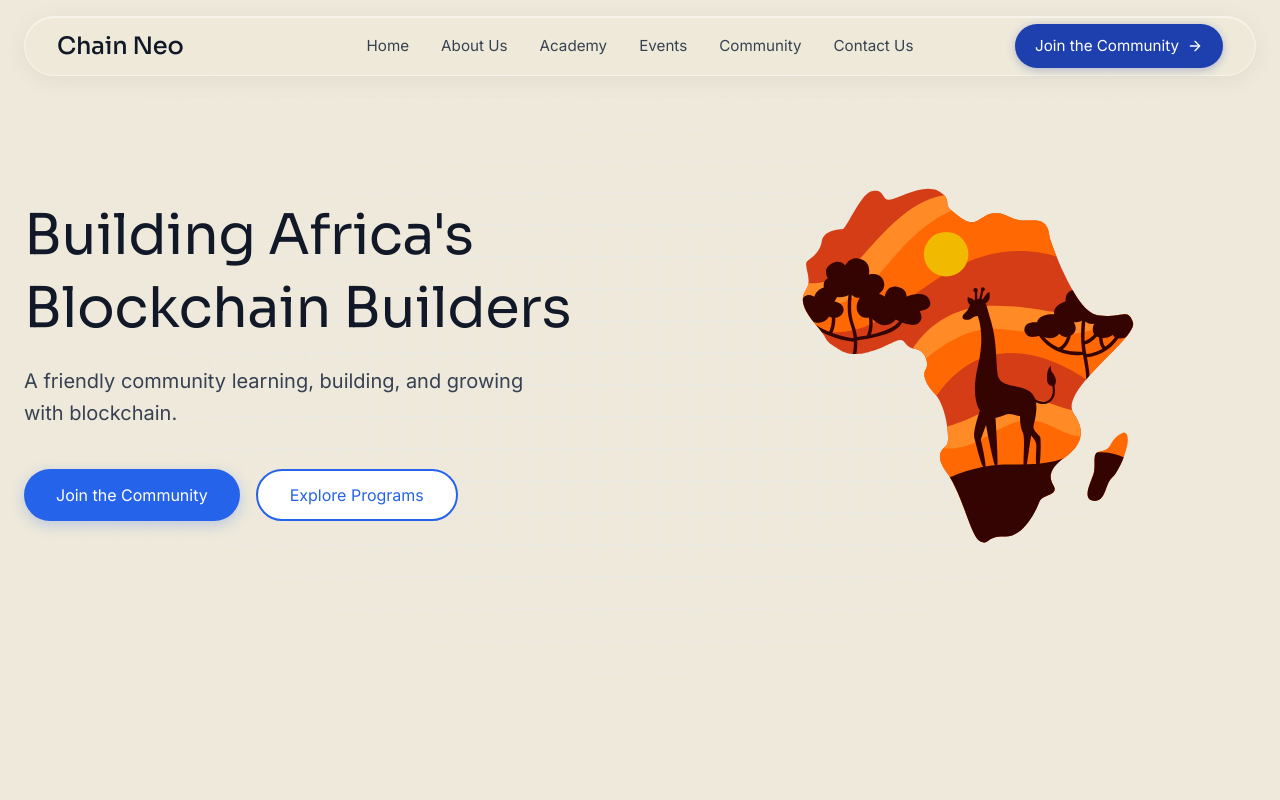
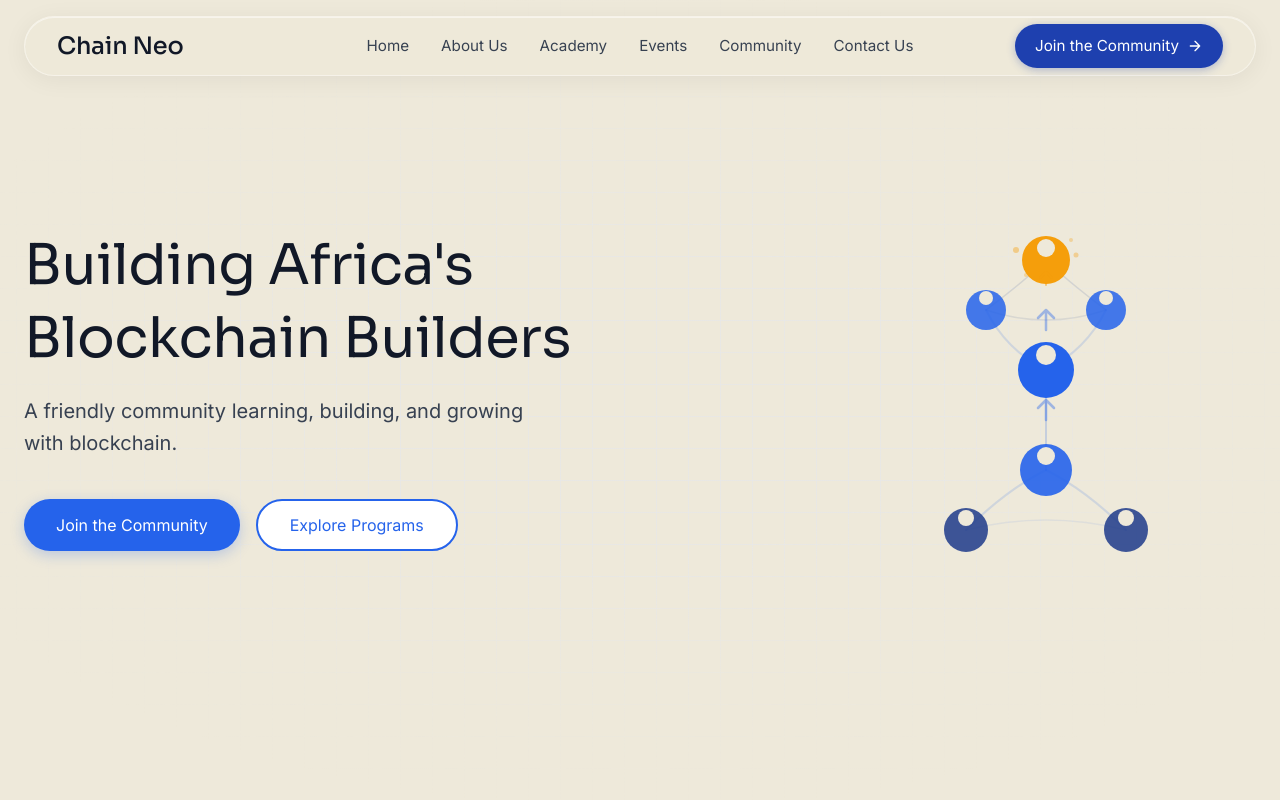
Before and after one commit to Deon62/cneo, a React (Vite) app: page / in a window 1280 px wide. Shown: the top 800 px of the page. Built offline with nearby package versions, Linux system fonts and the light colour scheme.

Commit message:
created illustrations in home

```diff
--- a/src/App.jsx
+++ b/src/App.jsx
@@ -2,7 +2,7 @@ import './Home.css'
 import { useState } from 'react'
 import { Link } from 'react-router-dom'
 import Navbar from './components/Navbar'
-import africaImage from './assets/africa.svg'
+import BlockchainNetworkIllustration from './components/BlockchainNetworkIllustration'
 import learnImage from './assets/learn.png'
 import buildImage from './assets/build.png'
 import communityImage from './assets/community.png'
@@ -69,7 +69,7 @@ function App() {
             </div>
           </div>
           <div className="hero-image-container">
-            <img src={africaImage} alt="African continent map" className="hero-image" />
+            <BlockchainNetworkIllustration />
           </div>
         </div>
       </section>
--- a/src/Community.css
+++ b/src/Community.css
@@ -899,13 +899,14 @@
 
 .stat-section {
   flex: 1;
-  padding: 32px 24px;
+  padding: 48px 24px;
   text-align: center;
   display: flex;
   flex-direction: column;
   justify-content: center;
   align-items: center;
   border-right: 1px solid rgba(0, 0, 0, 0.1);
+  min-height: 140px;
 }
 
 .stat-section:last-child {
@@ -994,7 +995,8 @@
   .stat-section {
     border-right: none;
     border-bottom: 1px solid rgba(0, 0, 0, 0.1);
-    padding: 24px 20px;
+    padding: 32px 20px;
+    min-height: auto;
   }
 
   .stat-section:last-child {
@@ -1016,7 +1018,7 @@
   }
 
   .stat-section {
-    padding: 20px 16px;
+    padding: 28px 16px;
   }
 
   .stat-section .stat-number {
--- a/src/Home.css
+++ b/src/Home.css
@@ -267,7 +267,7 @@
   z-index: 1;
   position: relative;
   align-self: center;
-  margin-top: -100px;
+  margin-top: -40px;
 }
 
 .hero-headline {
@@ -315,8 +315,11 @@
   justify-content: center;
   position: relative;
   z-index: 1;
-  margin-top: 20px;
+  margin-top: 0;
   align-self: center;
+  width: 100%;
+  max-width: 420px;
+  margin-left: auto;
 }
 
 .hero-image {
--- /dev/null
+++ b/src/components/BlockchainNetworkIllustration.css
@@ -0,0 +1,51 @@
+.blockchain-illustration {
+  width: 100%;
+  height: 100%;
+  display: flex;
+  align-items: center;
+  justify-content: center;
+}
+
+.blockchain-svg {
+  width: 100%;
+  height: auto;
+  max-width: 400px;
+}
+
+/* Gentle floating */
+@keyframes float1 {
+  0%, 100% { transform: translateY(0); }
+  50% { transform: translateY(-6px); }
+}
+
+@keyframes float2 {
+  0%, 100% { transform: translateY(0); }
+  50% { transform: translateY(-8px); }
+}
+
+@keyframes float3 {
+  0%, 100% { transform: translateY(0); }
+  50% { transform: translateY(-5px); }
+}
+
+@keyframes pulse {
+  0%, 100% { transform: scale(1); }
+  50% { transform: scale(1.06); }
+}
+
+.float-1 { animation: float1 6s ease-in-out infinite; }
+.float-2 { animation: float2 7s ease-in-out infinite 0.3s; }
+.float-3 { animation: float3 8s ease-in-out infinite 0.6s; }
+.pulse { animation: pulse 3s ease-in-out infinite; }
+
+@media (prefers-reduced-motion: reduce) {
+  .float-1, .float-2, .float-3, .pulse { animation: none; }
+}
+
+@media (max-width: 1200px) { .blockchain-svg { max-width: 360px; } }
+@media (max-width: 992px) { .blockchain-svg { max-width: 320px; } }
+@media (max-width: 768px) {
+  .blockchain-illustration { max-width: 280px; margin: 0 auto; }
+  .blockchain-svg { max-width: 100%; }
+}
+@media (max-width: 480px) { .blockchain-illustration { max-width: 240px; } }
--- /dev/null
+++ b/src/components/BlockchainNetworkIllustration.jsx
@@ -0,0 +1,110 @@
+import './BlockchainNetworkIllustration.css';
+
+const BlockchainNetworkIllustration = ({ className = '' }) => {
+  return (
+    <div className={`blockchain-illustration ${className}`}>
+      <svg
+        viewBox="0 0 400 400"
+        fill="none"
+        xmlns="http://www.w3.org/2000/svg"
+        className="blockchain-svg"
+      >
+        {/* Connection paths - showing community bonds */}
+        <g className="connections" strokeLinecap="round" strokeLinejoin="round">
+          <path d="M120 320 Q160 280 200 260" stroke="#2563EB" strokeOpacity="0.15" strokeWidth="2" />
+          <path d="M280 320 Q240 280 200 260" stroke="#2563EB" strokeOpacity="0.15" strokeWidth="2" />
+          <path d="M200 260 Q200 200 200 160" stroke="#2563EB" strokeOpacity="0.2" strokeWidth="2" />
+          <path d="M200 160 Q160 140 140 100" stroke="#2563EB" strokeOpacity="0.15" strokeWidth="2" />
+          <path d="M200 160 Q240 140 260 100" stroke="#2563EB" strokeOpacity="0.15" strokeWidth="2" />
+          <path d="M140 100 Q180 70 200 50" stroke="#1E3A8A" strokeOpacity="0.12" strokeWidth="1.5" />
+          <path d="M260 100 Q220 70 200 50" stroke="#1E3A8A" strokeOpacity="0.12" strokeWidth="1.5" />
+
+          {/* Cross connections */}
+          <path d="M120 320 Q200 300 280 320" stroke="#2563EB" strokeOpacity="0.08" strokeWidth="1.5" />
+          <path d="M140 100 Q200 120 260 100" stroke="#1E3A8A" strokeOpacity="0.1" strokeWidth="1.5" />
+        </g>
+
+        {/* Base level - Youth starting point */}
+        <g className="float-1">
+          <circle cx="120" cy="320" r="22" fill="#1E3A8A" fillOpacity="0.85" />
+          <circle cx="120" cy="308" r="8" fill="#EEE9DA" />
+        </g>
+
+        <g className="float-2">
+          <circle cx="280" cy="320" r="22" fill="#1E3A8A" fillOpacity="0.85" />
+          <circle cx="280" cy="308" r="8" fill="#EEE9DA" />
+        </g>
+
+        {/* Middle level - Growing */}
+        <g className="float-3">
+          <circle cx="200" cy="260" r="26" fill="#2563EB" fillOpacity="0.9" />
+          <circle cx="200" cy="246" r="9" fill="#EEE9DA" />
+        </g>
+
+        {/* Upper level - Rising */}
+        <g className="float-1">
+          <circle cx="140" cy="100" r="20" fill="#2563EB" fillOpacity="0.85" />
+          <circle cx="140" cy="88" r="7" fill="#EEE9DA" />
+        </g>
+
+        <g className="float-2">
+          <circle cx="260" cy="100" r="20" fill="#2563EB" fillOpacity="0.85" />
+          <circle cx="260" cy="88" r="7" fill="#EEE9DA" />
+        </g>
+
+        {/* Center rising figure */}
+        <g className="float-3">
+          <circle cx="200" cy="160" r="28" fill="#2563EB" />
+          <circle cx="200" cy="145" r="10" fill="#EEE9DA" />
+        </g>
+
+        {/* Top - Elevated / Achievement */}
+        <g className="pulse">
+          <circle cx="200" cy="50" r="24" fill="#F59E0B" />
+          <circle cx="200" cy="38" r="9" fill="#EEE9DA" />
+        </g>
+
+        {/* Rising arrows / growth indicators */}
+        <g className="arrows">
+          <path
+            d="M200 210 L200 190 M192 198 L200 190 L208 198"
+            stroke="#2563EB"
+            strokeWidth="2.5"
+            strokeLinecap="round"
+            strokeLinejoin="round"
+            strokeOpacity="0.4"
+            className="float-2"
+          />
+          <path
+            d="M200 120 L200 100 M192 108 L200 100 L208 108"
+            stroke="#2563EB"
+            strokeWidth="2.5"
+            strokeLinecap="round"
+            strokeLinejoin="round"
+            strokeOpacity="0.4"
+            className="float-1"
+          />
+          <path
+            d="M200 75 L200 62 M194 68 L200 62 L206 68"
+            stroke="#F59E0B"
+            strokeWidth="2"
+            strokeLinecap="round"
+            strokeLinejoin="round"
+            strokeOpacity="0.5"
+            className="float-3"
+          />
+        </g>
+
+        {/* Subtle sparkles around top figure */}
+        <g className="sparkles">
+          <circle cx="170" cy="40" r="3" fill="#F59E0B" fillOpacity="0.4" className="float-1" />
+          <circle cx="230" cy="45" r="2.5" fill="#F59E0B" fillOpacity="0.35" className="float-2" />
+          <circle cx="180" cy="65" r="2" fill="#F59E0B" fillOpacity="0.3" className="float-3" />
+          <circle cx="225" cy="30" r="2" fill="#F59E0B" fillOpacity="0.3" className="float-1" />
+        </g>
+      </svg>
+    </div>
+  );
+};
+
+export default BlockchainNetworkIllustration;
```
